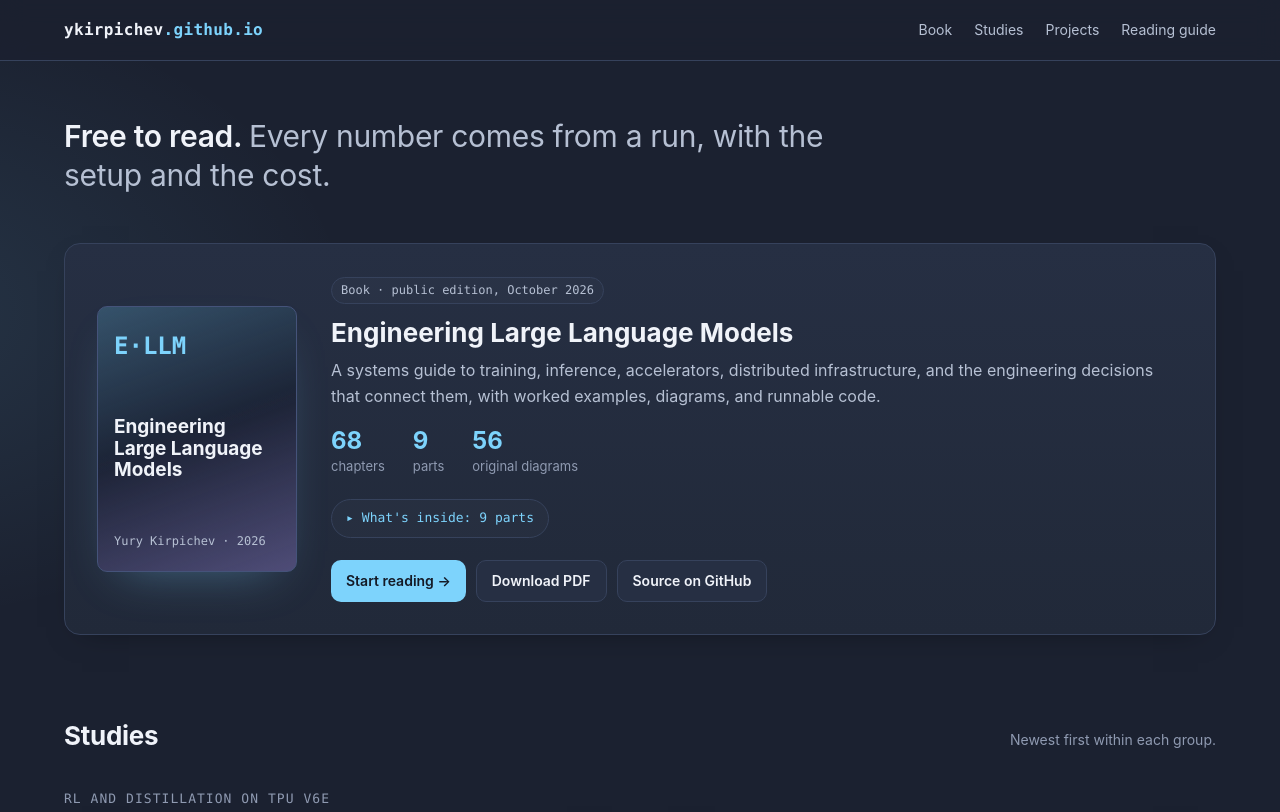
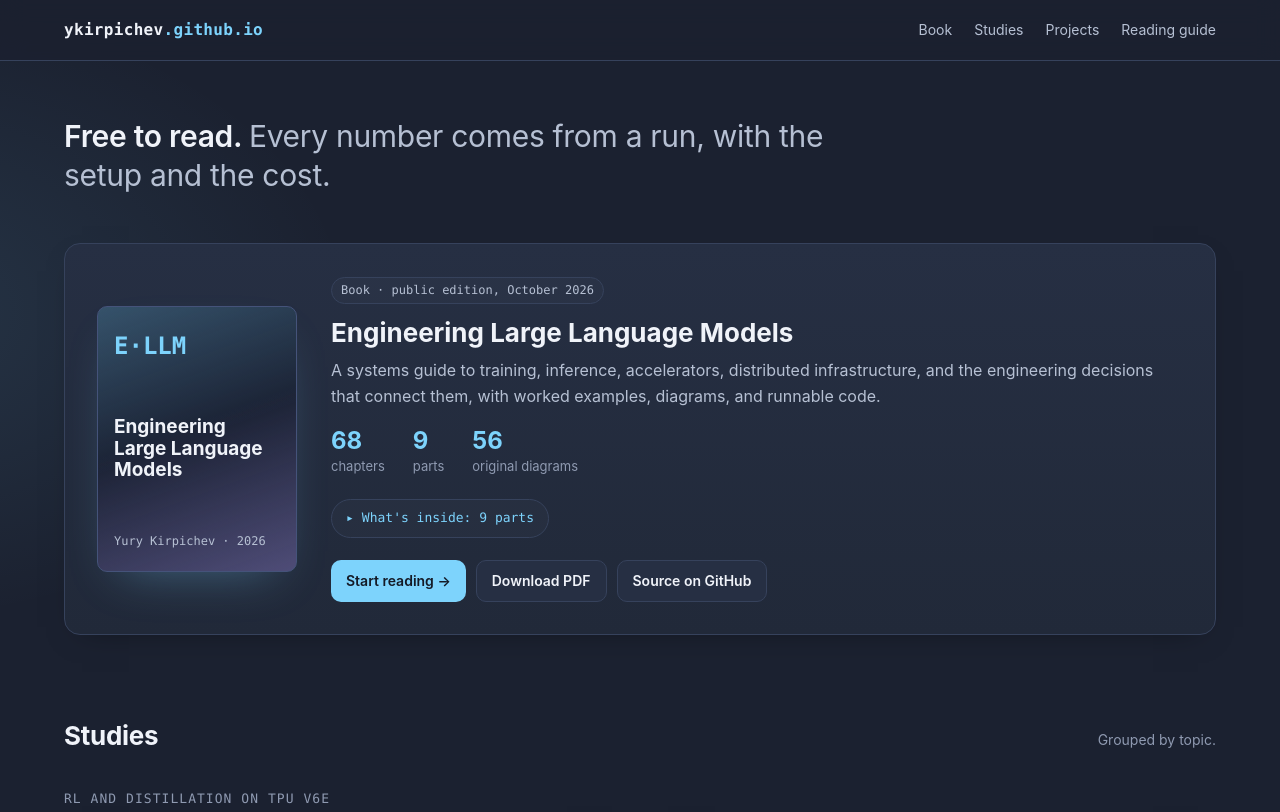
Before and after one commit to ykirpichev/ykirpichev.github.io, a plain HTML site: page index.html in a window 1280 px wide. Shown: the top 812 px of the page. Drawn offline with Linux system fonts and the light colour scheme.

Commit message:
Studies subtitle: grouped by topic
Co-authored-by: Cursor <cursoragent@cursor.com>

```diff
--- a/index.html
+++ b/index.html
@@ -254,7 +254,7 @@
     <div class="wrap">
       <div class="section-head">
         <h2>Studies</h2>
-        <p>Newest first within each group.</p>
+        <p>Grouped by topic.</p>
       </div>
 
       <div class="subhead">RL and distillation on TPU v6e</div>
```
